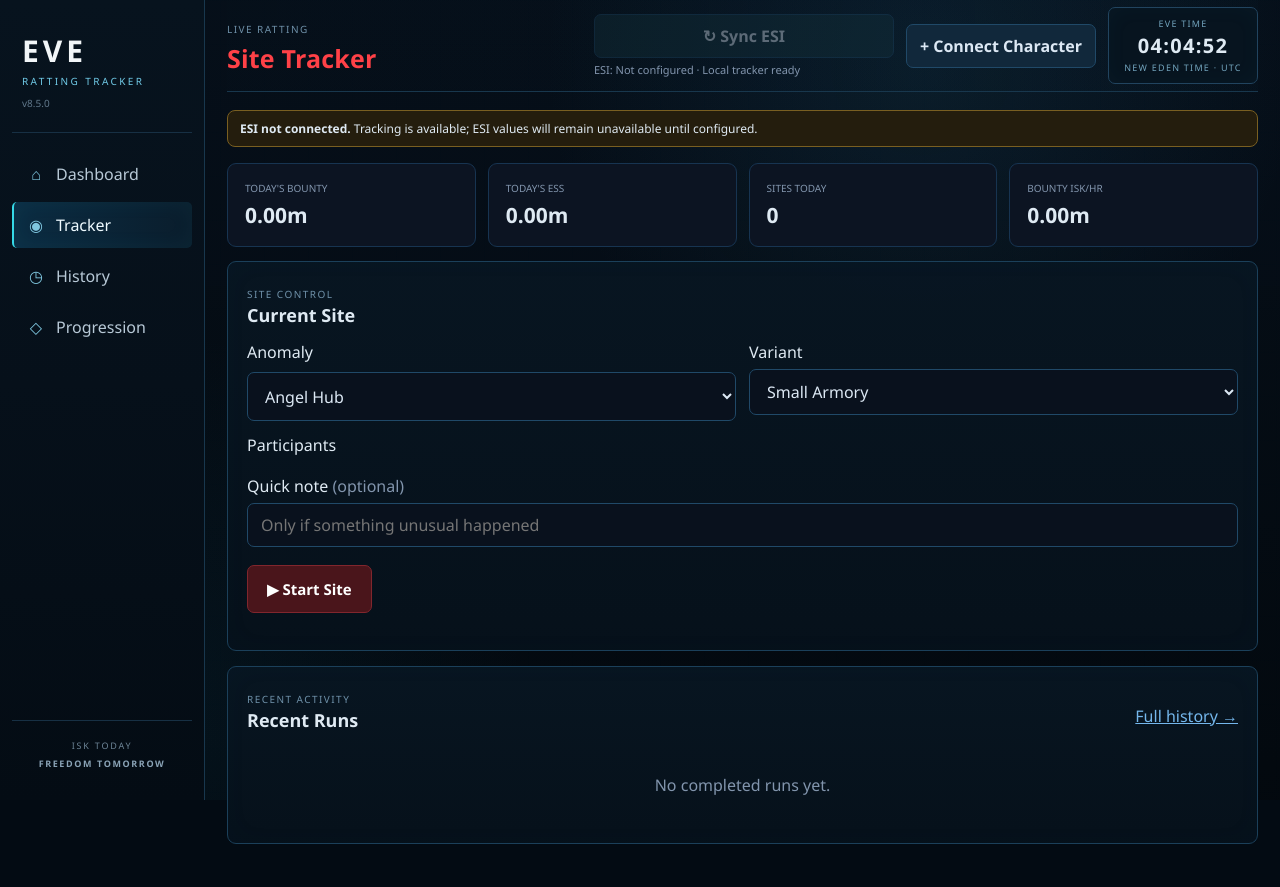
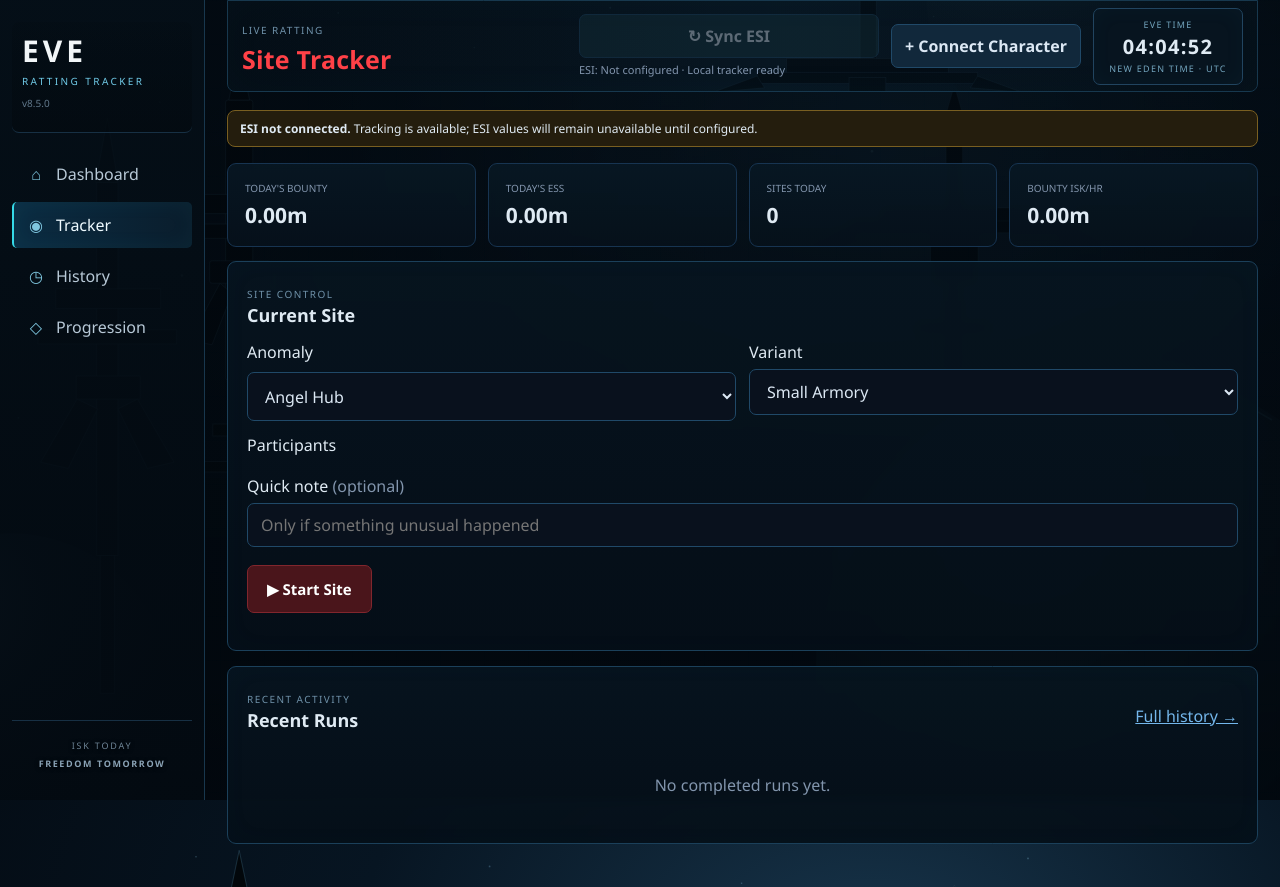
Before and after one commit to rhild94/eve-ratting-tracker, a FastAPI app: page / in a window 1280 px wide. Run offline with FastAPI, Linux system fonts and the light colour scheme; data comes from the database, SQL or seed files in the repository; data that the repository does not hold is empty; some libraries are stand-ins or nearby versions.

Commit message:
Use station and planet artwork across EVE theme

```diff
--- a/static/style.css
+++ b/static/style.css
@@ -128,3 +128,45 @@ body.eve-ui:after{content:"";position:fixed;inset:0;pointer-events:none;opacity:
 .income-legend{border:1px solid #19394f;border-radius:6px;padding:7px 9px}
 @media(max-width:1100px){.metric-grid{grid-template-columns:repeat(3,1fr)}.app-shell{grid-template-columns:170px minmax(0,1fr)}.wave-detail-grid{grid-template-columns:1fr}.topbar-right{flex-wrap:wrap;justify-content:flex-end}}
 @media(max-width:780px){.app-shell{display:block}.sidebar{position:relative;height:auto;border-right:0;border-bottom:1px solid #18374d}.side-nav{display:flex;overflow:auto}.sidebar-space{display:none}.main-stage{padding:0 12px 20px}.eve-topbar{align-items:flex-start;flex-direction:column;padding:14px 0}.topbar-right{width:100%;justify-content:flex-start}.metric-grid{grid-template-columns:repeat(2,1fr)}.dashboard-foot-grid{grid-template-columns:repeat(2,1fr)}}
+
+/* v8.5 atmospheric space art */
+body.eve-ui{
+ background:#02070c url("/static/space_bg.svg") center/cover fixed no-repeat;
+}
+body.eve-ui:before{
+ background:
+ linear-gradient(180deg,rgba(2,8,14,.74),rgba(2,8,14,.9)),
+ radial-gradient(circle at 72% 16%,rgba(24,98,133,.10),transparent 34%);
+}
+.app-shell{position:relative}
+.sidebar{
+ background:
+ linear-gradient(180deg,rgba(4,13,21,.91),rgba(3,10,17,.95)),
+ url("/static/sidebar_art.svg") center bottom/cover no-repeat;
+ backdrop-filter:blur(2px);
+}
+.eve-topbar{
+ position:relative;overflow:hidden;padding:0 14px;border:1px solid #17384e;border-radius:0 0 8px 8px;
+ background:
+ linear-gradient(90deg,rgba(5,15,24,.78),rgba(5,17,27,.70)),
+ url("/static/topbar_art.svg") center/cover no-repeat;
+ box-shadow:inset 0 0 42px rgba(43,130,167,.035);
+}
+.eve-topbar:after{
+ content:"";position:absolute;inset:0;pointer-events:none;
+ background:linear-gradient(90deg,rgba(3,11,18,.35),transparent 50%,rgba(4,12,19,.28));
+}
+.eve-topbar>*{position:relative;z-index:1}
+.sci-panel,.metric-card,.card,.session-strip,.running-site-card,.wave-progress-card,.helper-card,.trigger-card,.recent-card,.modal{
+ backdrop-filter:blur(4px);
+}
+.sci-panel{
+ background:linear-gradient(180deg,rgba(7,21,32,.90),rgba(5,15,24,.92));
+}
+.metric-card,.card{
+ background:linear-gradient(180deg,rgba(8,24,36,.90),rgba(6,17,27,.93));
+}
+.sidebar-space{
+ text-shadow:0 1px 4px #000;
+}
+.brand{background:linear-gradient(180deg,rgba(2,8,13,.18),rgba(2,8,13,.52));border-radius:7px}
```
